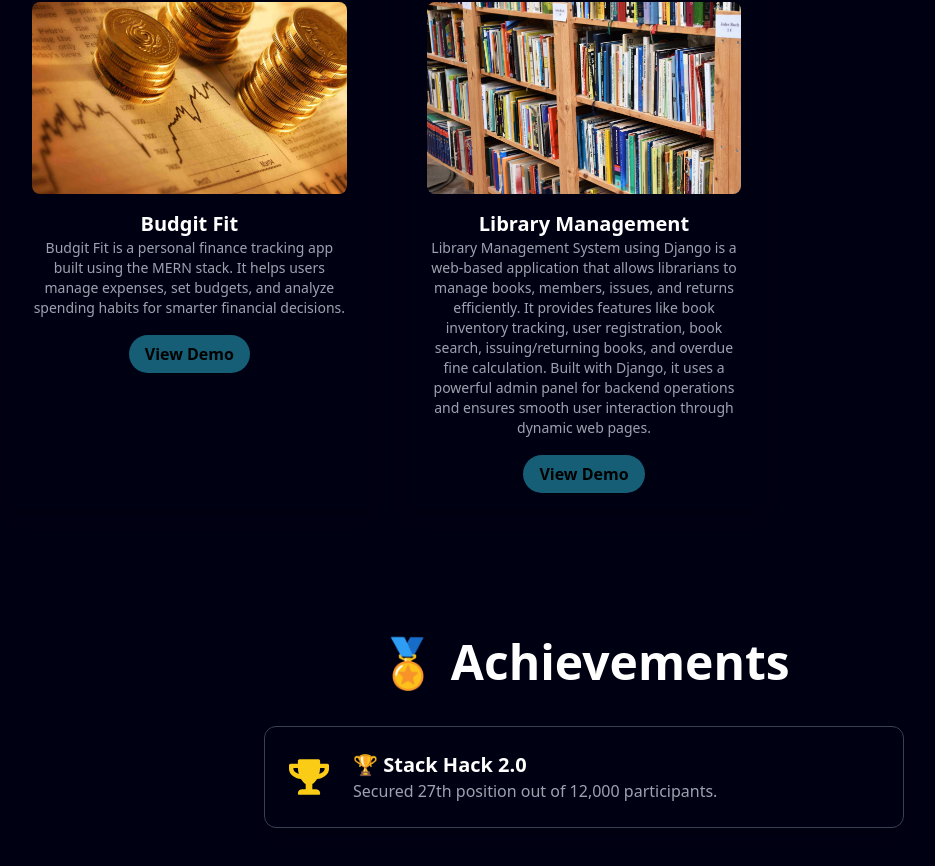
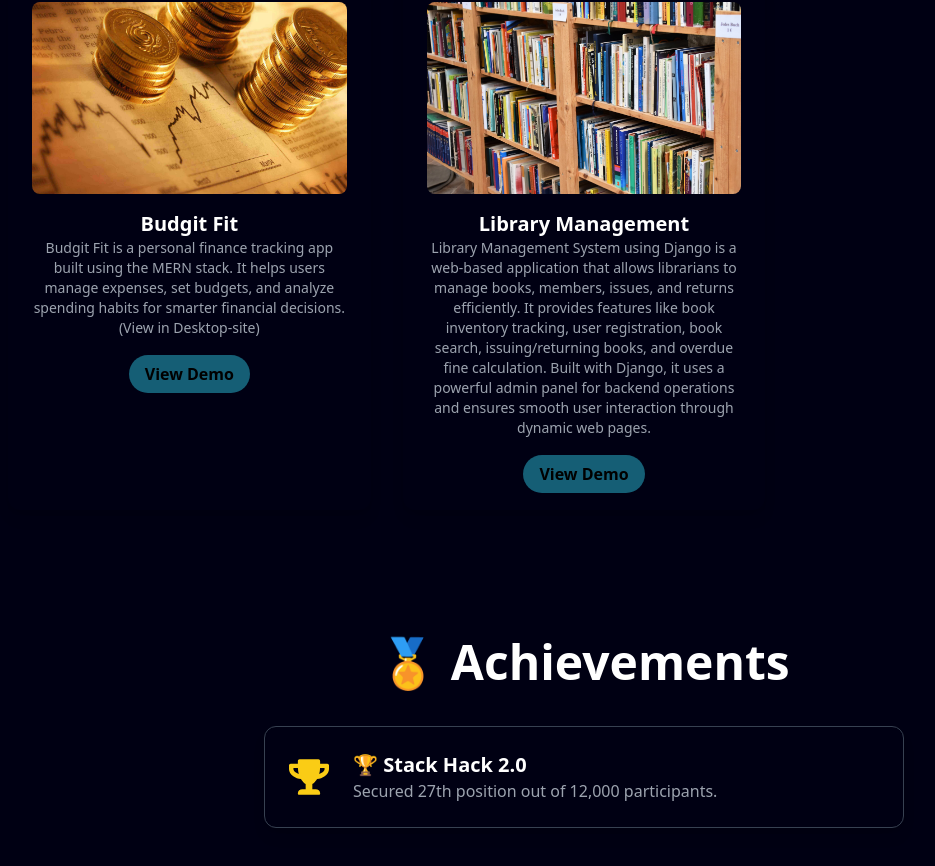
Before and after one commit to diyabhargava27/PortFolio, a React (Vite) app in the folder app/: page / in a window 1280 px wide. Shown: the part 2190-3056 px from the top of the page, without its empty margins (56-991 px from the left). Built offline with nearby package versions, Linux system fonts and the light colour scheme.

Commit message:
Update Projects.jsx

```diff
--- a/app/src/Projects.jsx
+++ b/app/src/Projects.jsx
@@ -23,7 +23,7 @@ const projects = [
   {
     title: "Budgit Fit",
     image: "coin.jpg",
-    description: "Budgit Fit is a personal finance tracking app built using the MERN stack. It helps users manage expenses, set budgets, and analyze spending habits for smarter financial decisions.",
+    description: "Budgit Fit is a personal finance tracking app built using the MERN stack. It helps users manage expenses, set budgets, and analyze spending habits for smarter financial decisions.(View in Desktop-site)",
     demoLink: "https://budget-fit-1-frontend.onrender.com"
   },
   {
```
